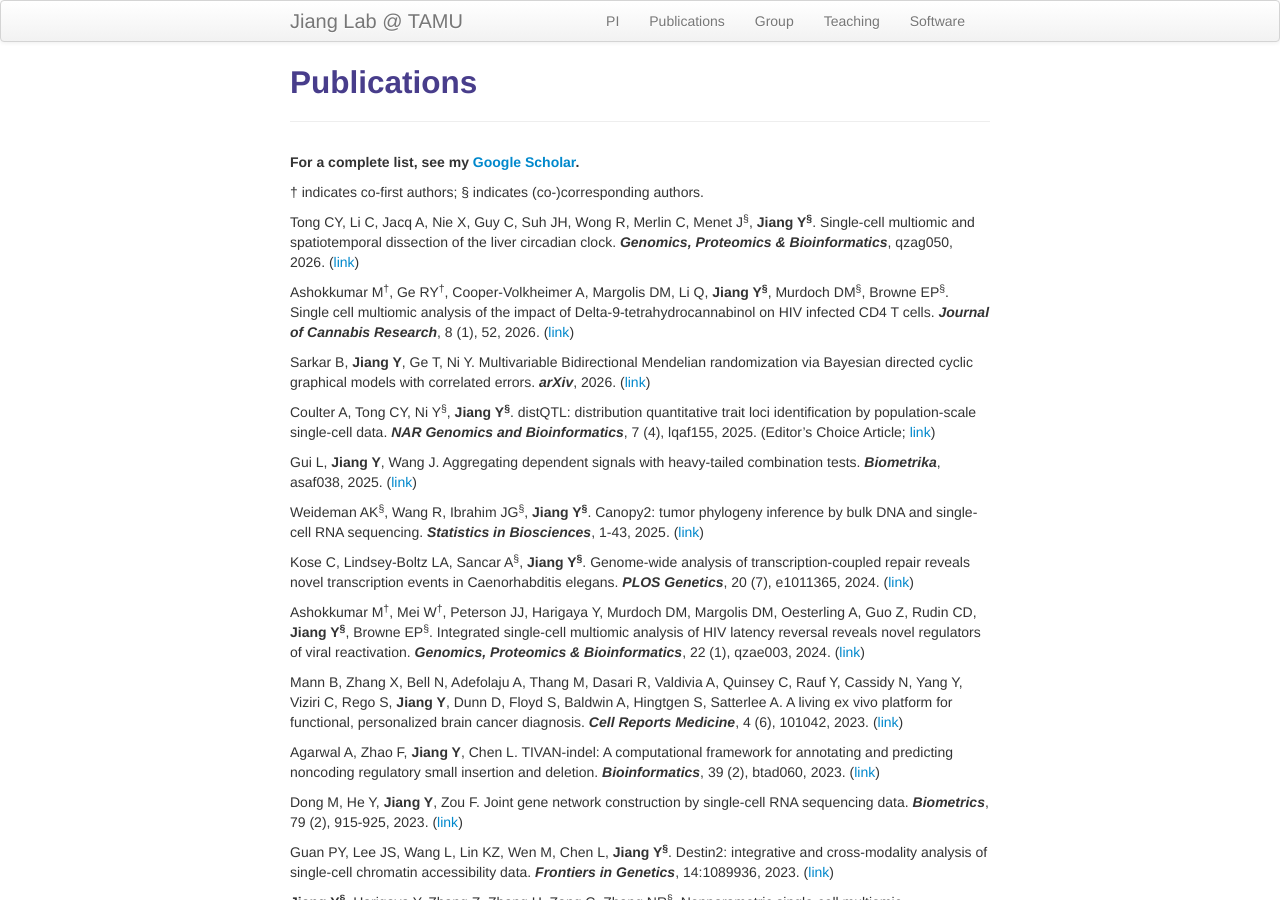
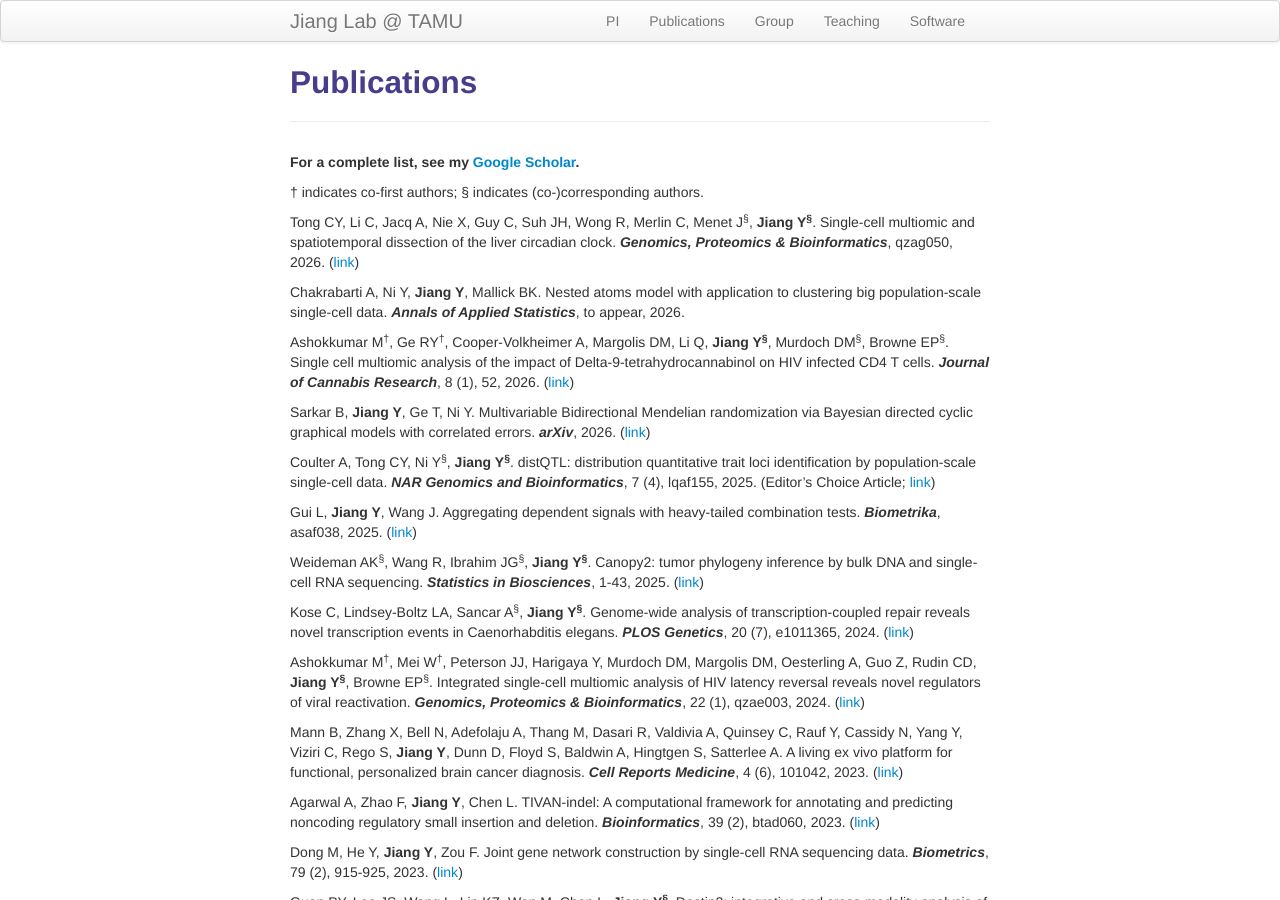
Before and after one commit to yuchaojiang/yuchaojiang.github.io, a Jekyll site: the page built from pages/pubs.md, in a window 1280 px wide and 900 px high. Built offline with Jekyll 4.4.1, drawn with Linux system fonts in a browser that asks for light colours.

Commit message:
Update pubs.md

```diff
--- a/pages/pubs.md
+++ b/pages/pubs.md
@@ -9,6 +9,8 @@ description: Yuchao Jiang's publications
 &dagger; indicates co-first authors; &sect; indicates (co-)corresponding authors.
 
 Tong CY, Li C, Jacq A, Nie X, Guy C, Suh JH, Wong R, Merlin C, Menet J<sup>&sect;</sup>, **Jiang Y<sup>&sect;</sup>**. Single-cell multiomic and spatiotemporal dissection of the liver circadian clock. ***Genomics, Proteomics & Bioinformatics***, qzag050, 2026. ([link](https://doi.org/10.1093/gpbjnl/qzag050))
+
+Chakrabarti A, Ni Y, **Jiang Y**, Mallick BK. Nested atoms model with application to clustering big population-scale single-cell data. ***Annals of Applied Statistics***, to appear, 2026.
 
 Ashokkumar M<sup>&dagger;</sup>, Ge RY<sup>&dagger;</sup>, Cooper-Volkheimer A, Margolis DM, Li Q, **Jiang Y<sup>&sect;</sup>**, Murdoch DM<sup>&sect;</sup>, Browne EP<sup>&sect;</sup>. Single cell multiomic analysis of the impact of Delta-9-tetrahydrocannabinol on HIV infected CD4 T cells. ***Journal of Cannabis Research***, 8 (1), 52, 2026. ([link](https://link.springer.com/article/10.1186/s42238-026-00412-0))
 
```
